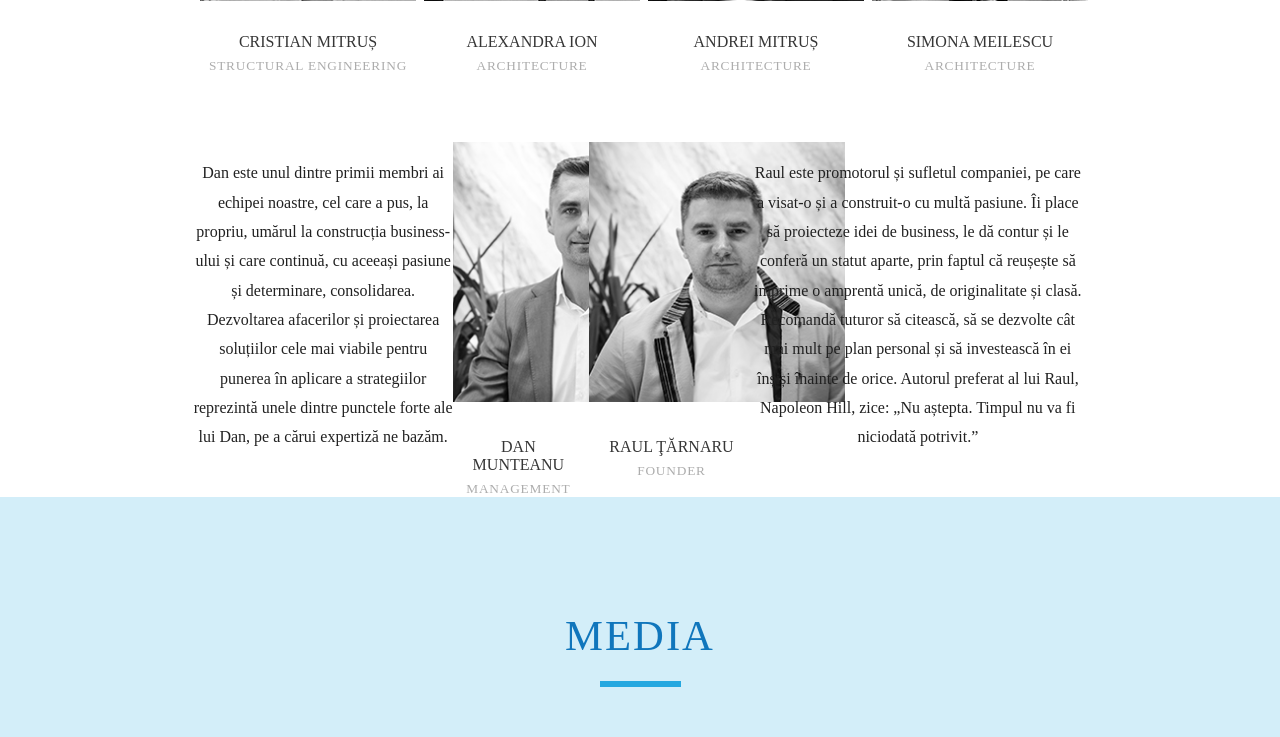
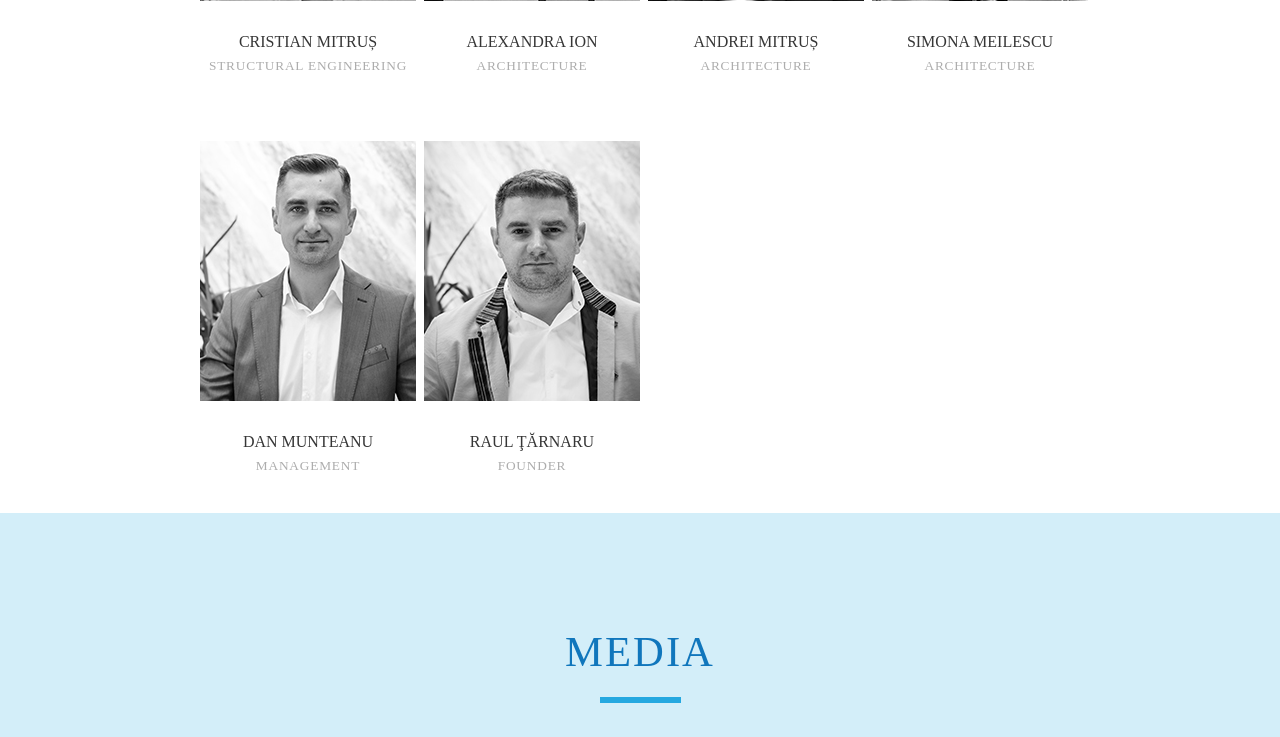
Before and after one commit to OvidiuTim/Novarion_v2, a PHP site: page /main.html in a window 1280 px wide. Shown: the part 5377-6114 px from the top of the page. Run offline with PHP 8.4, Linux system fonts and the light colour scheme.

Commit message:
Jun 20_3
Team - Dan and Raul description donw

```diff
--- a/app.js
+++ b/app.js
@@ -1238,6 +1238,7 @@ const navSlide = () => {
 		  memberBoxSim.className = "";
 		  memberBoxDan.className = "";
 		  memberBoxRau.className = "";
+		  spaceBtw.className = "";
 
 	  } else {
 		  //expand the box
@@ -1261,8 +1262,9 @@ const navSlide = () => {
 		  memberBoxAle.className = "opacity";
 		  memberBoxAnd.className = "opacity";
 		  memberBoxSim.className = "opacity";
-		  memberBoxDan.className = "opacity";
+		  memberBox.className = "opacity";
 		  memberBoxRau.className = "opacity";
+		  spaceBtw.className = "height";
 	  }
   }
 
@@ -1296,6 +1298,8 @@ const navSlide = () => {
 		  memberBoxSim.className = "";
 		  memberBoxDan.className = "";
 		  memberBoxRau.className = "";
+		  spaceBtw.className = "";
+
 
 	  } else {
 		  //expand the box
@@ -1321,7 +1325,7 @@ const navSlide = () => {
 		  memberBoxSim.className = "opacity";
 		  memberBoxDan.className = "opacity";
 		  memberBox.className = "opacity";
-
+		  spaceBtw.className = "height";
 	  }
   }
 
--- a/main.html
+++ b/main.html
@@ -116,7 +116,7 @@
 
 		<h4>ECHIPA</h4>
 		<div class="blueBar"></div>
-		<p>Oamenii sunt nucleul care insuflă viață tuturor proiectelor pe care le dezvoltăm. <br> Fiecare dintre noi susține visul tău cu pasiune și entuziasm.</p>
+		<p class="ppl">Oamenii sunt nucleul care insuflă viață tuturor proiectelor pe care le dezvoltăm. <br> Fiecare dintre noi susține visul tău cu pasiune și entuziasm.</p>
 
 			<div class="teamTable">
 				<div class="onerow" >
@@ -345,42 +345,36 @@
 
 				<div class="sixthrow">
 
-
-					<div  id="memberBoxDan">
-						<div class="description" >
-							<p id="showmoreDan">Dan este unul dintre primii membri ai echipei noastre, cel care a pus, la propriu, umărul la construcția business-ului și care continuă, cu aceeași pasiune și determinare, consolidarea. Dezvoltarea afacerilor și proiectarea soluțiilor cele mai viabile pentru punerea în aplicare a strategiilor reprezintă unele dintre punctele forte ale lui Dan, pe a cărui expertiză ne bazăm.</p>
-						</div>
-						<div class="boxDan">
+					<div class="memberBox" id="memberBoxDan">
 						<img src="/media/Photos/Dan.jpg" id="showmoreDan">
+						<p class="description"  id="showmoreDan">Dan este unul dintre primii membri ai echipei noastre, cel care a pus, la propriu, umărul la construcția business-ului și care continuă, cu aceeași pasiune și determinare, consolidarea. Dezvoltarea afacerilor și proiectarea soluțiilor cele mai viabile pentru punerea în aplicare a strategiilor reprezintă unele dintre punctele forte ale lui Dan, pe a cărui expertiză ne bazăm.</p>
 						<div class="nameJob" id="showmoreDan">
 							<h5 class="name">DAN MUNTEANU</h5>
 							<p class="Job">MANAGEMENT</p>
 						</div>
 					</div>
-					</div>
 
-					<div id="memberBoxRau">
-						<div class="boxRaul">
+					<div class="memberBox" id="memberBoxRau">
 						<img src="/media/Photos/Raul.jpg" id="showmoreRau">
-
+						<p class="description" id="showmoreRau">Raul este promotorul și sufletul companiei, pe care a visat-o și a construit-o cu multă pasiune. Îi place să proiecteze idei de business, le dă contur și le conferă un statut aparte, prin faptul că reușește să imprime o amprentă unică, de originalitate și clasă.
+							Recomandă tuturor să citească, să se dezvolte cât mai mult pe plan personal și să investească în ei înșiși înainte de orice. Autorul preferat al lui Raul, Napoleon Hill, zice: „Nu aștepta. Timpul nu va fi niciodată potrivit.”</p>
 							<div class="nameJob" id="showmoreRau">
 								<h5 class="name">RAUL ŢĂRNARU</h5>
 								<p class="Job">FOUNDER</p>
 						</div>
 					</div>
 
-						<div class="description">
-						<p id="showmoreRau">Raul este promotorul și sufletul companiei, pe care a visat-o și a construit-o cu multă pasiune. Îi place să proiecteze idei de business, le dă contur și le conferă un statut aparte, prin faptul că reușește să imprime o amprentă unică, de originalitate și clasă.
-						Recomandă tuturor să citească, să se dezvolte cât mai mult pe plan personal și să investească în ei înșiși înainte de orice. Autorul preferat al lui Raul, Napoleon Hill, zice: „Nu aștepta. Timpul nu va fi niciodată potrivit.”</p>
-						</div>
+					<div class="memberBox" id="memberBoxInv">
 					</div>
 
+					<div class="memberBox" id="memberBoxInv">
+					</div>
 				</div>
 			</div>
 		<!-- -->
 
 	</section>
-
+	<section id="spaceBtw"></section>
 
 	<section class="media" id="media">
 		<h4>MEDIA</h4>
--- a/style.css
+++ b/style.css
@@ -591,11 +591,12 @@ header .btnProjects:hover{
 
 
 .sixthrow{
-    width: 70%;
     position: absolute;
     margin-top: 130rem;
+    z-index:5;
     display: flex;
     flex-direction: row;
+    width: 70%;
     justify-content: space-between;
 }
 
@@ -665,7 +666,6 @@ p.description{
     display: flex;
     flex-direction: column;
     align-items: center;
-    /*width: 17.5%;*/
     width: 16.25rem;
     max-height: 24rem;
     overflow: hidden;
@@ -695,9 +695,6 @@ p.description{
 #memberBoxAlex img, #memberBoxLiv img, #memberBoxFlo img, #memberBoxOvi img, #memberBoxDen img, #memberBoxRaz img, #memberBoxAnca img, #memberBox img{
     height: 16.25rem;
     width: 16.25rem;
-    /*min-height: 16.25rem;
-    max-height: 16.25rem;
-    width: 100%;*/
     object-fit: cover;
     object-position: 100% 20%;
 }
@@ -709,13 +706,11 @@ p.description{
 
  /*when clicked anc*/
  #memberBoxAnc, #memberBoxGab, #memberBoxMih, #memberBoxRal,#memberBoxLuc,#memberBoxDel,#memberBoxMel,#memberBoxSte,
- #memberBoxCri,#memberBoxCrs,#memberBoxAle,#memberBoxAnd,#memberBoxSim
- {
-     margin-left: 0.5rem;
+ #memberBoxCri,#memberBoxCrs,#memberBoxAle,#memberBoxAnd,#memberBoxSim, #memberBoxDan, #memberBoxRau, #memberBoxInv{
+    margin-left: 0.5rem;
     display: flex;
     flex-direction: column;
     align-items: center;
-    /*width: 17.5%;*/
     width: 16.25rem;
     max-height: 24rem;
     overflow: hidden;
@@ -731,7 +726,7 @@ p.description{
         transition: all 0,7s;
 }
 #memberBoxAnc.open, #memberBoxGab.open, #memberBoxMih.open, #memberBoxRal.open,#memberBoxLuc.open,#memberBoxDel.open,#memberBoxMel.open,#memberBoxSte.open,
-#memberBoxCri.open{
+#memberBoxCri.open, #memberBoxDan.open, #memberBoxRau.open{
     cursor: pointer;
     filter: grayscale(0%);
     max-height: 50rem;
@@ -749,13 +744,19 @@ p.description{
     font-size: 1rem;
     margin-top: 1rem;
 }
-
+#memberBoxDan.open .description, #memberBoxRau.open .description{
+    display: inline;
+    background-color: #ffffff;
+    height: 25rem;
+    font-size: 1rem;
+    margin-top: 1rem;
+}
 #memberBoxAnc.open .nameJob ,#memberBoxAnc.open .nameJob , #memberBoxGab.open .nameJob ,  #memberBoxMih.open .nameJob , #memberBoxRal.open .nameJob ,#memberBoxLuc.open .nameJob ,#memberBoxDel.open .nameJob ,#memberBoxMel.open .nameJob ,#memberBoxSte.open .nameJob ,
-#memberBoxCri.open .nameJob ,#memberBoxCrs.open .nameJob ,#memberBoxAle.open .nameJob ,#memberBoxAnd.open .nameJob ,#memberBoxSim.open .nameJob {
+#memberBoxCri.open .nameJob ,#memberBoxCrs.open .nameJob ,#memberBoxAle.open .nameJob ,#memberBoxAnd.open .nameJob ,#memberBoxSim.open .nameJob, #memberBoxDan.open .nameJob, #memberBoxRau.open .nameJob {
     display: none;
 }
 #memberBoxAnc img,  #memberBoxAnc img, #memberBoxGab img, #memberBoxMih img, #memberBoxRal img,#memberBoxLuc img,#memberBoxDel img,#memberBoxMel img,#memberBoxSte img,
-#memberBoxCri img,#memberBoxCrs img,#memberBoxAle img,#memberBoxAnd img,#memberBoxSim img{
+#memberBoxCri img,#memberBoxCrs img,#memberBoxAle img,#memberBoxAnd img,#memberBoxSim img, #memberBoxDan img,#memberBoxRau img {
     height: 16.25rem;
     width: 16.25rem;
      /*min-height: 16.25rem;
@@ -770,36 +771,6 @@ p.description{
     filter: grayscale(0%)
 }
 
-#memberBoxDan,#memberBoxRau{
-
-    height: 70%;
-    filter: grayscale(100%);
-    height: auto;
-    display: flex;
-    flex-direction: row;
-    justify-content: space-bet;
-    margin: 1px;
-
-}
-#memberBoxDan .boxDan,#memberBoxRau .boxRaul{
-    width: 33%;
-}
-#memberBoxDan .description,#memberBoxRau .description{
-    width: 66%;
-
-
-}
-#memberBoxDan .description p,#memberBoxRau .description p{
-    font-size: 1rem;
-    margin-top: 1rem;}
-
-.boxDan img, .boxRaul img{
-    height: 16.25rem;
-    width: 16rem;
-    object-fit: cover;
-    object-position: 100% 20%;
-
-}
 /*opacity*/
 
 #memberBox.opacity, #memberBoxAlex.opacity, #memberBoxLiv.opacity, #memberBoxFlo.opacity , #memberBoxOvi.opacity , #memberBoxDen.opacity , #memberBoxRaz.opacity, #memberBoxAnc.opacity,
@@ -809,8 +780,6 @@ p.description{
     pointer-events: none;
 
 }
-
-
 
 .memberBox:hover{
     cursor: pointer;
@@ -833,7 +802,14 @@ p.description{
     box-shadow: 0 0 1rem rgba(0,0,0,.1);
 }
 
-
+#spaceBtw{
+    width: 100%;
+    height: 1rem;
+    background-color: #ffffff;
+}
+#spaceBtw.height{
+    height: 25rem;
+}
 
 /*MEDIA*/
 .media{
@@ -1315,12 +1291,20 @@ p.description{
     .echipa{
         height: 180rem;
     }
-    .echipa p{
+    .ppl{
         width: 60%;
         font-size: 16pt;
     }
     .nameJob h5{
         font-size: 9pt;
+    }
+    .echipa .nameJob .Job{
+        padding-top: 0.5rem;
+        font: 9pt !important;
+        line-height: 1.2rem;
+    }
+    .onerow , .tworow, .thirdrow, .fourthrow, .fifthrow, .sixthrow{
+        width: 90%;
     }
 
 #memberBox ,#memberBoxAlex, #memberBoxLiv, #memberBoxFlo , #memberBoxOvi , #memberBoxDen , #memberBoxRaz, #memberBoxAnc, #memberBoxGab, #memberBoxMih, #memberBoxRal,#memberBoxLuc,#memberBoxDel,#memberBoxMel,#memberBoxSte,
@@ -1541,9 +1525,6 @@ p.description{
         display: flex;
         flex-wrap: wrap;
     }
-    .onerow .memberBox, .tworow .memberBox,.thirdrow .memberBox,.fourthrow .memberBox , .fifthrow .memberBox , .sixthrow .memberBox{
-        width: 15rem;
-    }
     .tworow {
         top: 40rem;
     }
```
Lines whose indentation alone changed are shown as unchanged.
